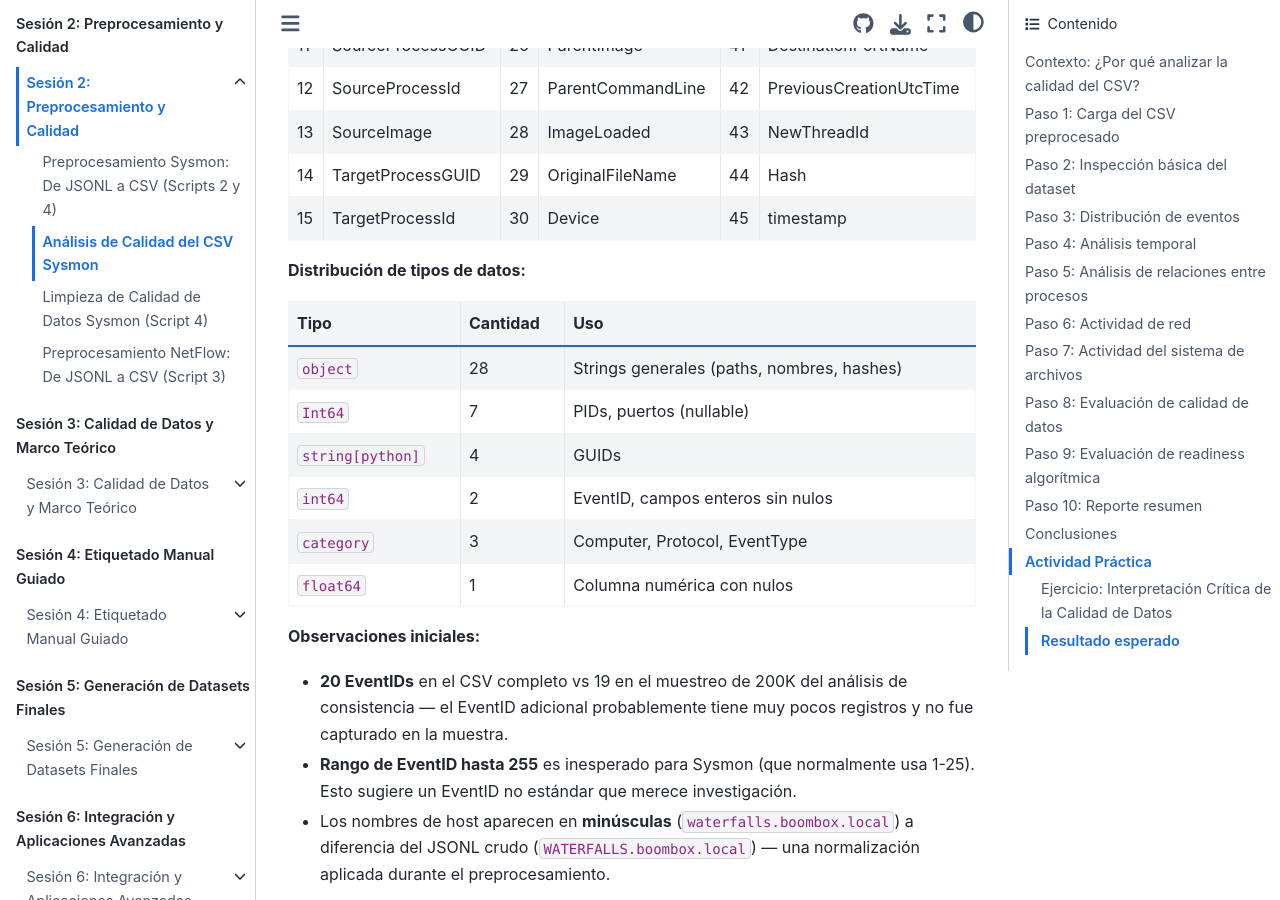
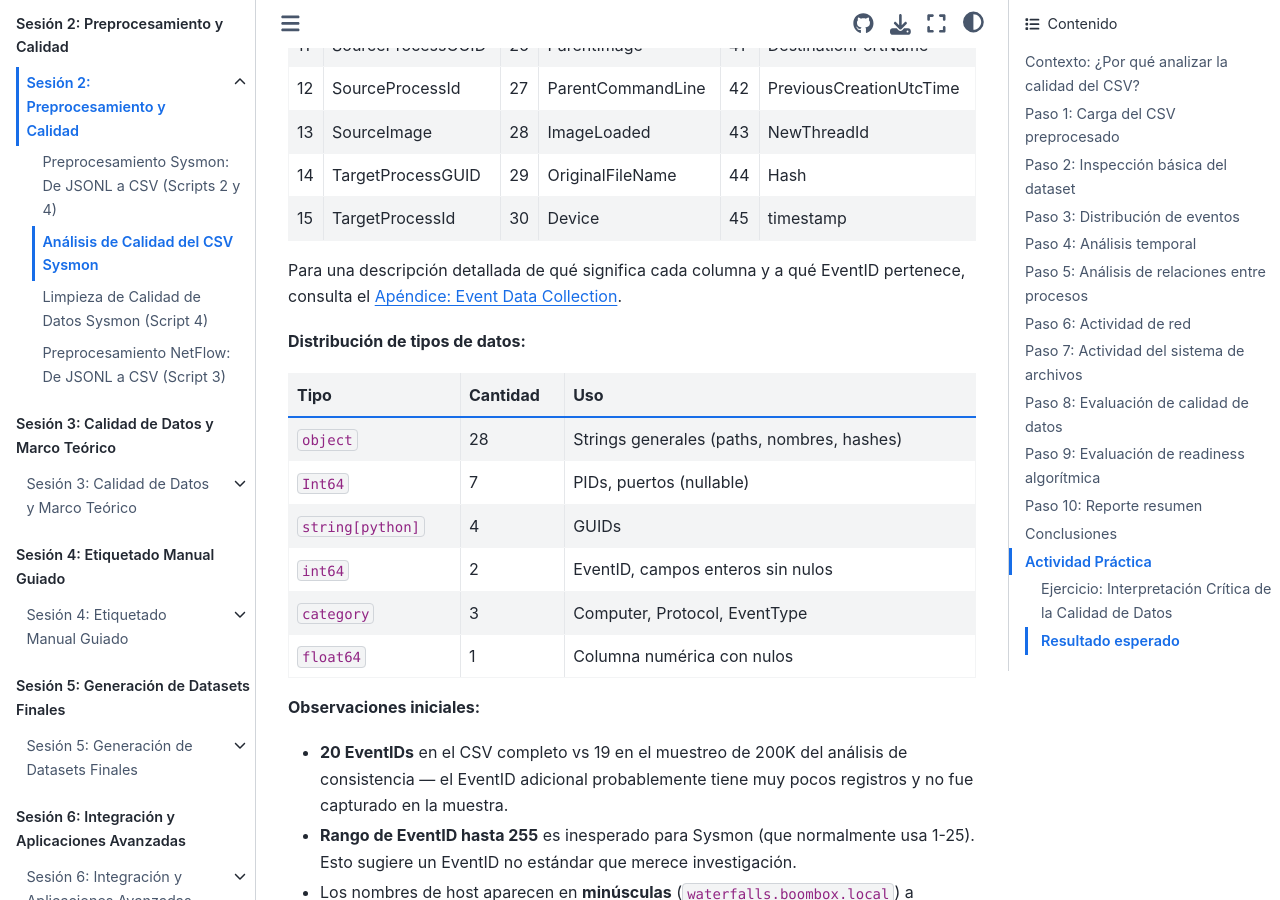
Before and after one commit to ollerenac/curso2026, a Jupyter Book: the page built from sesion-2/8-analisis-calidad-csv.md, in a window 1280 px wide and 900 px high, scrolled down 5028 px. Built offline with Jupyter Book 1.0.4 settings and Sphinx 7.4.7 and the Sphinx Book theme 1.1.4, drawn with Linux system fonts in a browser that asks for light colours.

Commit message:
feat(sesion-2): add reference to event-data-collection appendix in Paso 2
Co-Authored-By: Claude Sonnet 4.6 <noreply@anthropic.com>

```diff
--- a/sesion-2/8-analisis-calidad-csv.md
+++ b/sesion-2/8-analisis-calidad-csv.md
@@ -155,6 +155,8 @@ Hosts únicos:       4
 | 13 | SourceImage | 28 | ImageLoaded | 43 | NewThreadId |
 | 14 | TargetProcessGUID | 29 | OriginalFileName | 44 | Hash |
 | 15 | TargetProcessId | 30 | Device | 45 | timestamp |
+
+Para una descripción detallada de qué significa cada columna y a qué EventID pertenece, consulta el [Apéndice: Event Data Collection](../appendices/event-data-collection.md#sysmon-events-and-fields-per-event).
 
 **Distribución de tipos de datos:**
 
```
